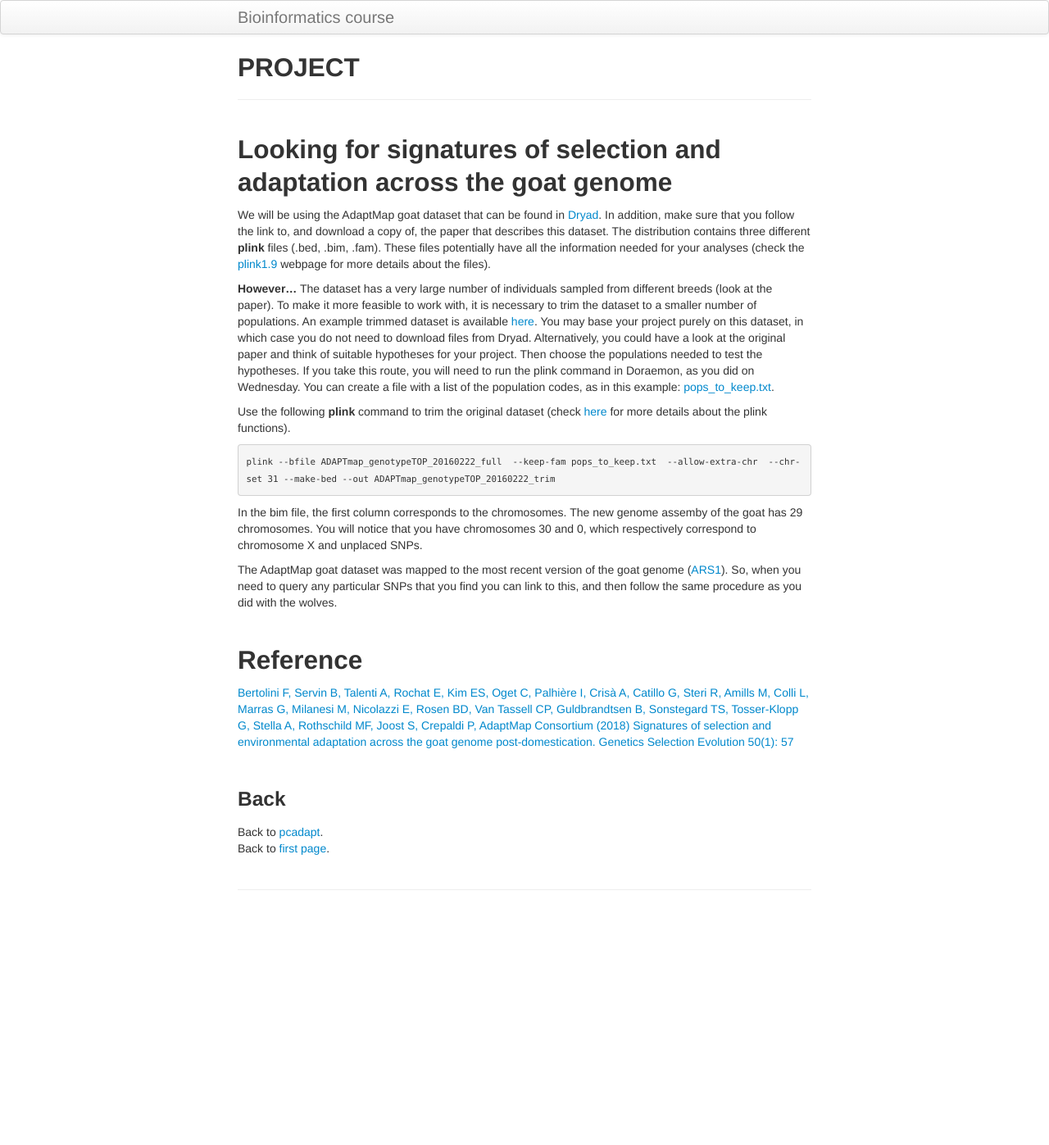
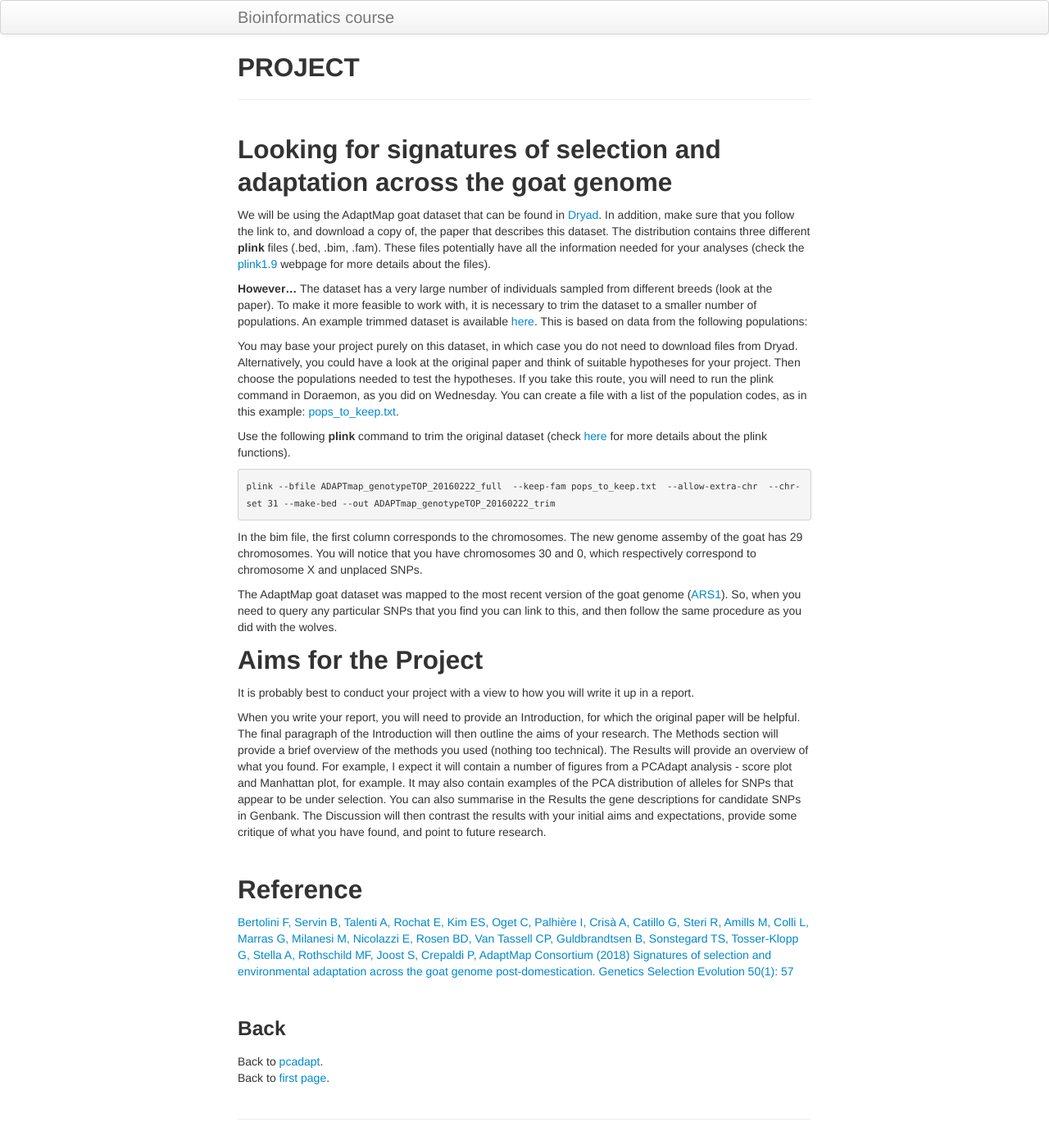
Before and after one commit to ritarasteiro/FieldCourse, a Jekyll site: the page built from pages/project.md, in a window 1280 px wide. Shown: the whole page at 82% size. Built offline with Jekyll 4.4.1, drawn with Linux system fonts in a browser that asks for light colours; before the commit the page ends 1117 px from its top, so only the background shows below that.

Commit message:
Update project.md

```diff
--- a/pages/project.md
+++ b/pages/project.md
@@ -9,7 +9,9 @@ title: PROJECT
 We will be using the AdaptMap goat dataset that can be found in [Dryad](https://datadryad.org/resource/doi:10.5061/dryad.v8g21pt). In addition, make sure that you follow the link to, and download a copy of, the paper that describes this dataset. The distribution contains three different **plink** files (.bed, .bim, .fam). These files potentially have all the information needed for your analyses (check the [plink1.9](https://www.cog-genomics.org/plink/1.9/formats) webpage for more details about the files).
 
 
-**However...** The dataset has a very large number of individuals sampled from different breeds (look at the paper). To make it more feasible to work with, it is necessary to trim the dataset to a smaller number of populations. An example trimmed dataset is available [here](../data/goat_trim.zip). You may base your project purely on this dataset, in which case you do not need to download files from Dryad. Alternatively, you could have a look at the original paper and think of suitable hypotheses for your project. Then choose the populations needed to test the hypotheses. If you take this route, you will need to run the plink command in Doraemon, as you did on Wednesday. You can create a file with a list of the population codes, as in this example: [pops_to_keep.txt](../data/pops_to_keep.txt).
+**However...** The dataset has a very large number of individuals sampled from different breeds (look at the paper). To make it more feasible to work with, it is necessary to trim the dataset to a smaller number of populations. An example trimmed dataset is available [here](../data/goat_trim.zip). This is based on data from the following populations:
+
+You may base your project purely on this dataset, in which case you do not need to download files from Dryad. Alternatively, you could have a look at the original paper and think of suitable hypotheses for your project. Then choose the populations needed to test the hypotheses. If you take this route, you will need to run the plink command in Doraemon, as you did on Wednesday. You can create a file with a list of the population codes, as in this example: [pops_to_keep.txt](../data/pops_to_keep.txt).
 
 Use the following **plink** command to trim the original dataset (check [here](https://www.cog-genomics.org/plink/1.9/index) for more details about the plink functions).
 
@@ -20,7 +22,11 @@ In the bim file, the first column corresponds to the chromosomes. The new  genom
 
 The AdaptMap goat dataset was mapped to the most recent version of the goat genome ([ARS1](https://www.ncbi.nlm.nih.gov/genome/gdv/browser/?acc=GCF_001704415.1&context=genome)). So, when you need to query any particular SNPs that you find you can link to this, and then follow the same procedure as you did with the wolves.
 
+## Aims for the Project
 
+It is probably best to conduct your project with a view to how you will write it up in a report.
+
+When you write your report, you will need to provide an Introduction, for which the original paper will be helpful. The final paragraph of the Introduction will then outline the aims of your research. The Methods section will provide a brief overview of the methods you used (nothing too technical). The Results will provide an overview of what you found. For example, I expect it will contain a number of figures from a PCAdapt analysis - score plot and Manhattan plot, for example. It may also contain examples of the PCA distribution of alleles for SNPs that appear to be under selection. You can also summarise in the Results the gene descriptions for candidate SNPs in Genbank. The Discussion will then contrast the results with your initial aims and expectations, provide some critique of what you have found, and point to future research.
 
 <br/>
 
```
